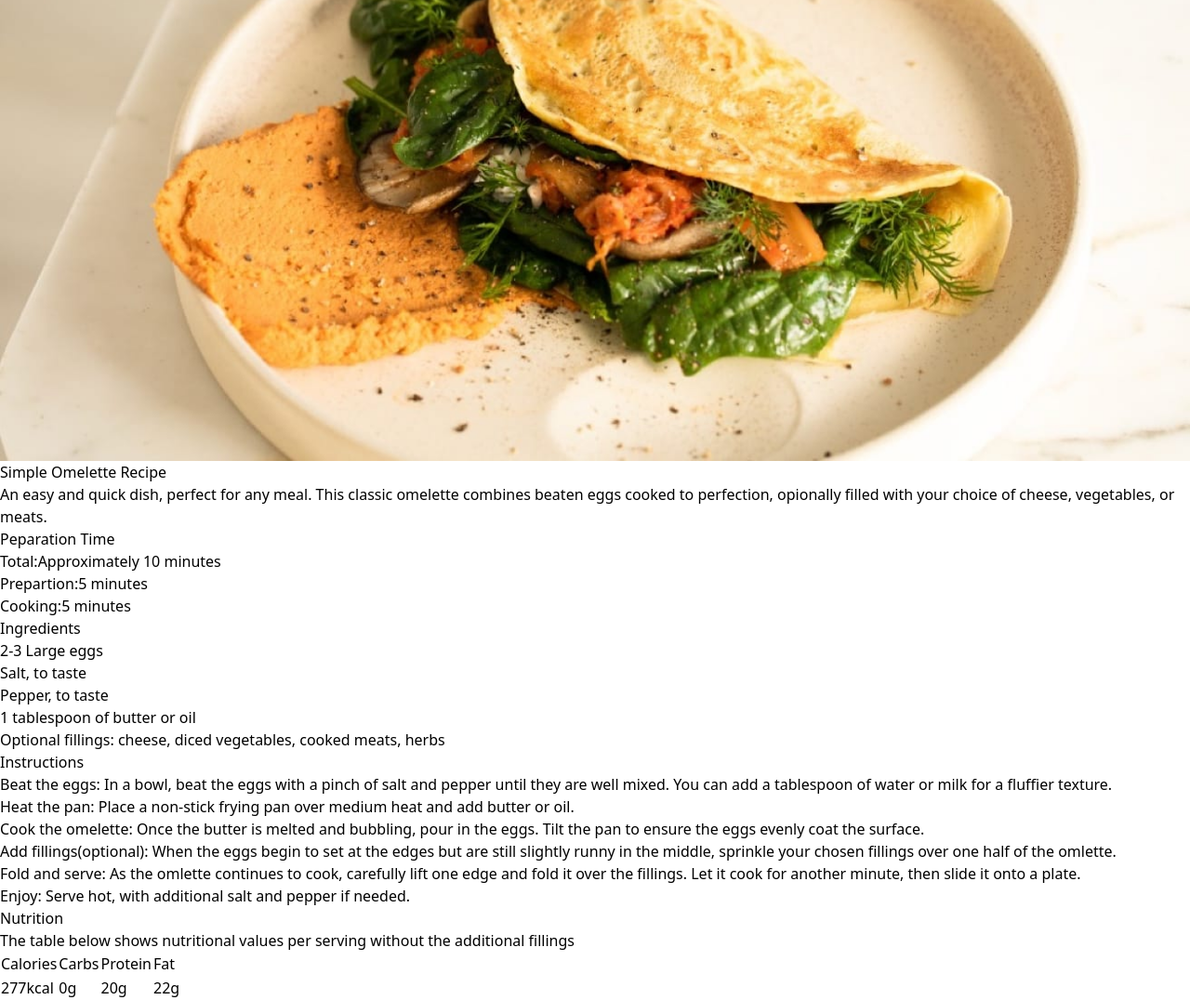
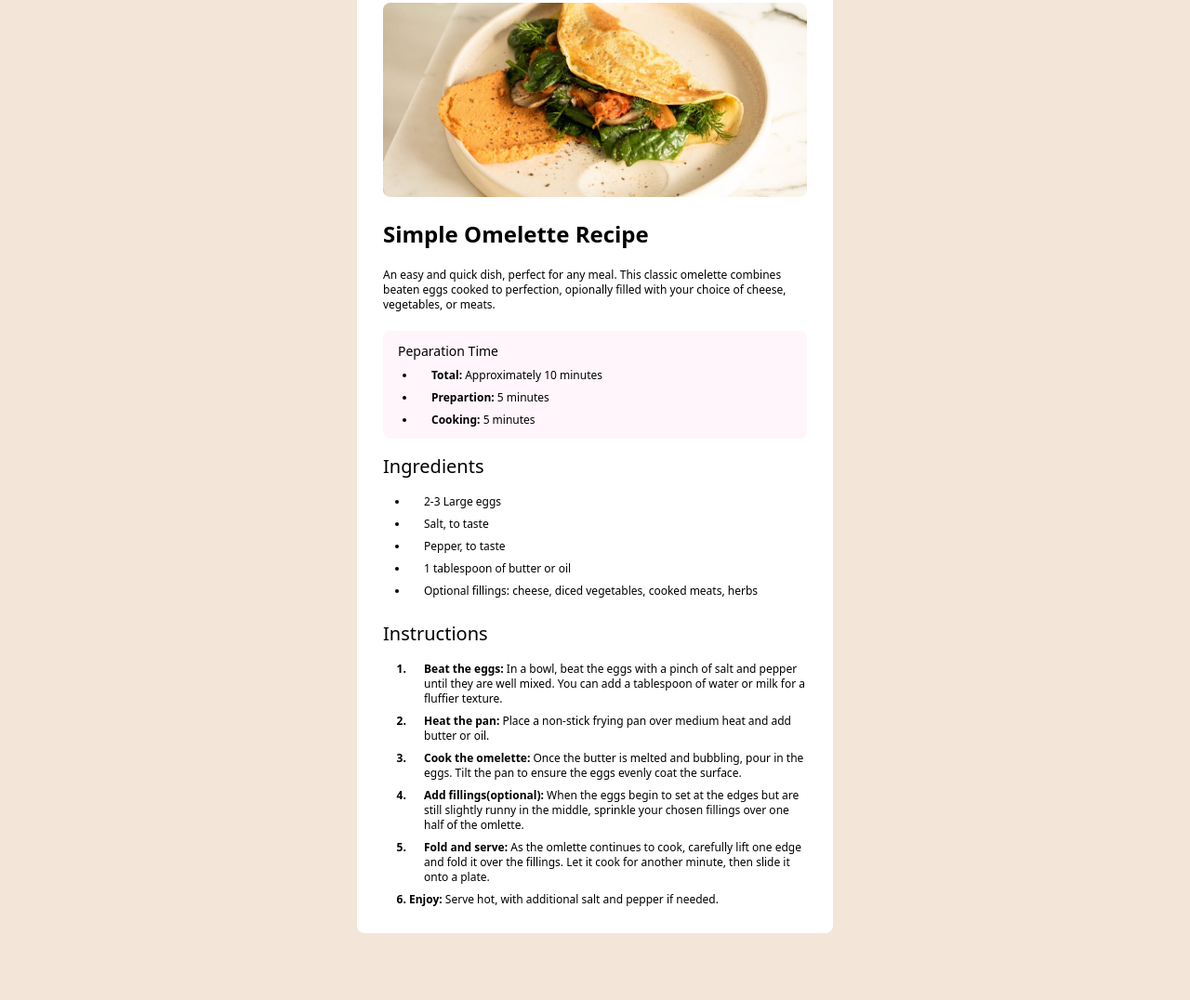
Before and after one commit to Khadijahnclark/Recipe-page, a website: page public/Index.HTML in a window 1280 px wide. Shown: the part 89-1165 px from the top of the page at 93% size. Drawn offline with Linux system fonts and the light colour scheme.

Commit message:
Styling pt.1

```diff
--- a/public/Index.HTML
+++ b/public/Index.HTML
@@ -6,79 +6,86 @@
     <link href="./output.css" rel="stylesheet">
     <title>Document</title>
 </head>
-<body>
-    <main>
+<body class="bg-stone-100 h-auto py-16">
+    <main class="container mx-auto max-w-lg bg-white p-7 rounded-lg">
         <div>
-            <img src="images/image-omelette.jpeg" alt="">
+            <img src="images/image-omelette.jpeg" class= " rounded-lg" alt="">
         </div>
-        <div>
-            <h1>Simple Omelette Recipe</h1>
-            <p>
+        <div class="py-3">
+            <h1 class="text-2xl font-bold py-3">Simple Omelette Recipe</h1>
+            <p class="text-xs py-2">
                 An easy and quick dish, perfect for any meal. This classic omelette combines beaten eggs cooked to perfection,
                 opionally filled with your choice of cheese, vegetables, or meats.
             </p>
         </div>
+        <div class="bg-rose-50 rounded-lg">
+            <div class="pl-2 py-1">
+                <h3 class="text-sm p-2">Peparation Time</h3>
+                <ul class="text-xs list-disc pl-7">
+                    <li class="pl-4 pb-2"><span class="font-bold">Total:</span> Approximately 10 minutes</li>
+                    <li class="pl-4 pb-2"><span class="font-bold">Prepartion:</span> 5 minutes</li>
+                    <li class="pl-4 pb-2"><span class="font-bold">Cooking:</span> 5 minutes</li>
+                </ul></div>
+        </div>
         <div>
-            <h3>Peparation Time</h3>
-            <ul>
-                <li><span>Total:</span>Approximately 10 minutes</li>
-                <li><span>Prepartion:</span>5 minutes</li>
-                <li><span>Cooking:</span>5 minutes</li>
+            <h2 class="text-xl py-4">Ingredients</h2>
+            <ul class="text-xs list-disc pl-7">
+                <li class="pl-4 pb-2">2-3 Large eggs</li>
+                <li class="pl-4 pb-2">Salt, to taste</li>
+                <li class="pl-4 pb-2">Pepper, to taste</li>
+                <li class="pl-4 pb-2">1 tablespoon of butter or oil</li>
+                <li class="pl-4 pb-2">Optional fillings: cheese, diced vegetables, cooked meats, herbs</li>
             </ul>
         </div>
         <div>
-            <h2>Ingredients</h2>
-            <ul>
-                <li>2-3 Large eggs</li>
-                <li>Salt, to taste</li>
-                <li>Pepper, to taste</li>
-                <li>1 tablespoon of butter or oil</li>
-                <li>Optional fillings: cheese, diced vegetables, cooked meats, herbs</li>
-            </ul>
-        </div>
-        <div>
-            <h2>Instructions</h2>
-            <ol>
-                <li>
-                    <span>Beat the eggs:</span> In a bowl, beat the eggs with a pinch of salt and pepper until they are well mixed.
+            <h2 class="text-xl py-4">Instructions</h2>
+            <ol class="text-xs list-decimal pl-7 [&_li]:marker:font-bold">
+                <li class="pl-4 pb-2">
+                    <span class="font-bold">Beat the eggs:</span> In a bowl, beat the eggs with a pinch of salt and pepper until they are well mixed.
                     You can add a tablespoon of water or milk for a fluffier texture.
                 </li>
-                <li>
-                    <span>Heat the pan:</span> Place a non-stick frying pan over medium heat and add butter or oil.
+                <li class="pl-4 pb-2">
+                    <span class="font-bold">Heat the pan:</span> Place a non-stick frying pan over medium heat and add butter or oil.
                 </li>
-                <li>
-                    <span>Cook the omelette:</span> Once the butter is melted and bubbling, pour in the eggs. Tilt the pan to ensure the eggs evenly coat the surface.
+                <li class="pl-4 pb-2">
+                    <span class="font-bold">Cook the omelette:</span> Once the butter is melted and bubbling, pour in the eggs. Tilt the pan to ensure the eggs evenly coat the surface.
                 </li>
-                <li>
-                    <span>Add fillings(optional):</span> When the eggs begin to set at the edges but are still slightly runny in the middle,
+                <li class="pl-4 pb-2">
+                    <span class="font-bold">Add fillings(optional):</span> When the eggs begin to set at the edges but are still slightly runny in the middle,
                     sprinkle your chosen fillings over one half of the omlette.
                 </li>
-                <li>
-                    <span>Fold and serve:</span> As the omlette continues to cook, carefully lift one edge and fold it over the fillings. Let it cook for another minute, then slide it onto a plate.
+                <li class="pl-4 pb-2">
+                    <span class="font-bold">Fold and serve:</span> As the omlette continues to cook, carefully lift one edge and fold it over the fillings. Let it cook for another minute, then slide it onto a plate.
                 </li>
-                <li>
-                    <span>Enjoy:</span> Serve hot, with additional salt and pepper if needed.
+                <li >
+                    <span class="font-bold">Enjoy:</span> Serve hot, with additional salt and pepper if needed.
                 </li>
             </ol>
         </div>
-        <div>
-            <h2>Nutrition</h2>
-            <p>The table below shows nutritional values per serving without the additional fillings</p>
-            <table>
+        <!-- <div>
+            <h2 class="text-xl py-4 bg-rose-50">Nutrition</h2>
+            <p class="text-xs">The table below shows nutritional values per serving without the additional fillings</p>
+            <table class="table-fixed">
+                <tbody>
                     <tr>
                         <td>Calories</td>
-                    <td>Carbs</td>
-                    <td>Protein</td>
-                    <td>Fat</td>
+                        <td>277kcal</td>
                     </tr>
                     <tr>
-                    <td>277kcal</td>
+                        <td>Carbs</td>
                         <td>0g</td>
+                    </tr>
+                    <tr>
+                        <td>Protein</td>
                         <td>20g</td>
+                    </tr>
+                    <tr>
+                        <td>Fat</td>
                         <td>22g</td>
                     </tr>
+                </tbody>
             </table>
-        </div>
+        </div> -->
     </main>
 </body>
 </html>
--- a/tailwind.config.js
+++ b/tailwind.config.js
@@ -4,7 +4,23 @@
   './src/**/*.{html,js}',
   ],
   theme: {
-    extend: {},
+    extend: {
+      colors: {
+        'stone': {
+          100: '#f3e6d8',
+          150: '#e4ded8',
+          600: '#5f574e',
+          900: ' #302d2c',
+        },
+        'brown': {
+          800: '#854632',
+        },
+        'rose': {
+          800: '#7b284f',
+          50: '#fff5fa'
+        },
+      }
+    },
   },
   plugins: [],
 }
```
Also changed, not shown: style-guide.md (+7 -7 lines), public/output.css. Lines whose indentation alone changed are shown as unchanged.
